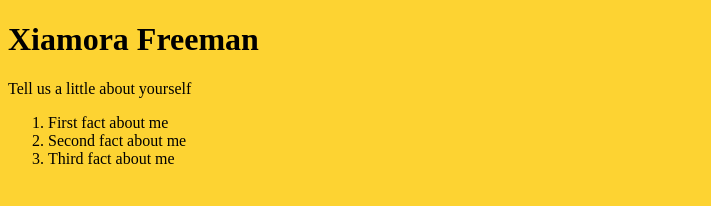
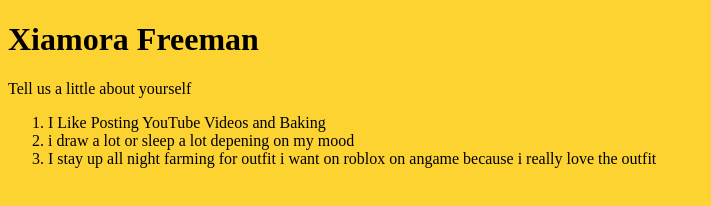
Before and after one commit to XiamoraFreeman/XiamoraFreeman.github.io, a plain HTML site: page index.html in a window 1280 px wide. Shown: the whole page, without its empty margins (0-711 px from the left). Drawn offline with Linux system fonts and the light colour scheme.

Commit message:
Update index.html

```diff
--- a/index.html
+++ b/index.html
@@ -7,9 +7,9 @@
 <h1>Xiamora Freeman</h1>
   <p>Tell us a little about yourself</p>
   <ol>
-    <li>First fact about me</li>
-    <li>Second fact about me</li>
-    <li>Third fact about me</li>
+    <li>I Like Posting YouTube Videos and Baking</li>
+    <li>i draw a lot or sleep a lot depening on my mood</li>
+    <li>I stay up all night farming for outfit i want on roblox on angame because i really love the outfit</li>
   </ol>
 </body>
 </html>
```
